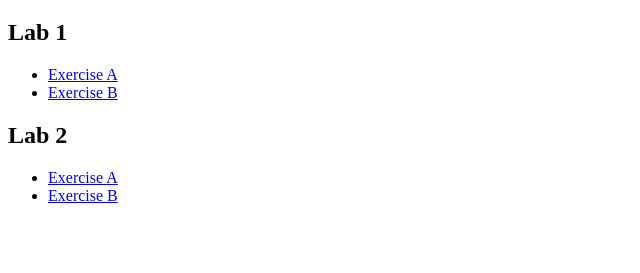
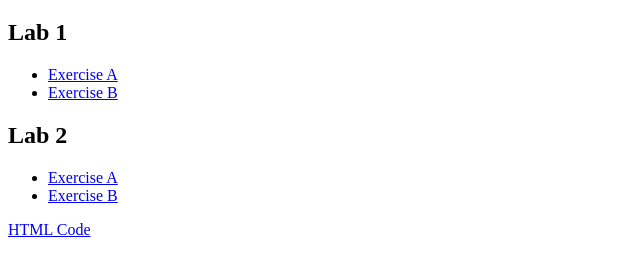
Before and after one commit to s80557/S80557_CSF3133_K3, a plain HTML site: page index.html in a window 1280 px wide. Shown: the part 61-334 px from the top of the page, without its empty margins (0-640 px from the left). Drawn offline with Linux system fonts and the light colour scheme.

Commit message:
Update index.html

```diff
--- a/index.html
+++ b/index.html
@@ -21,5 +21,9 @@
     <li><a href="LABS/lab2_ExerB.html">Exercise B</a></li>
   </ul>
 
+  <p>
+    <a href="https://github.com/s80557/S80557_CSF3133_K3.git" target="_blank">HTML Code</a>
+  </p>
+
 </body>
 </html>
```
